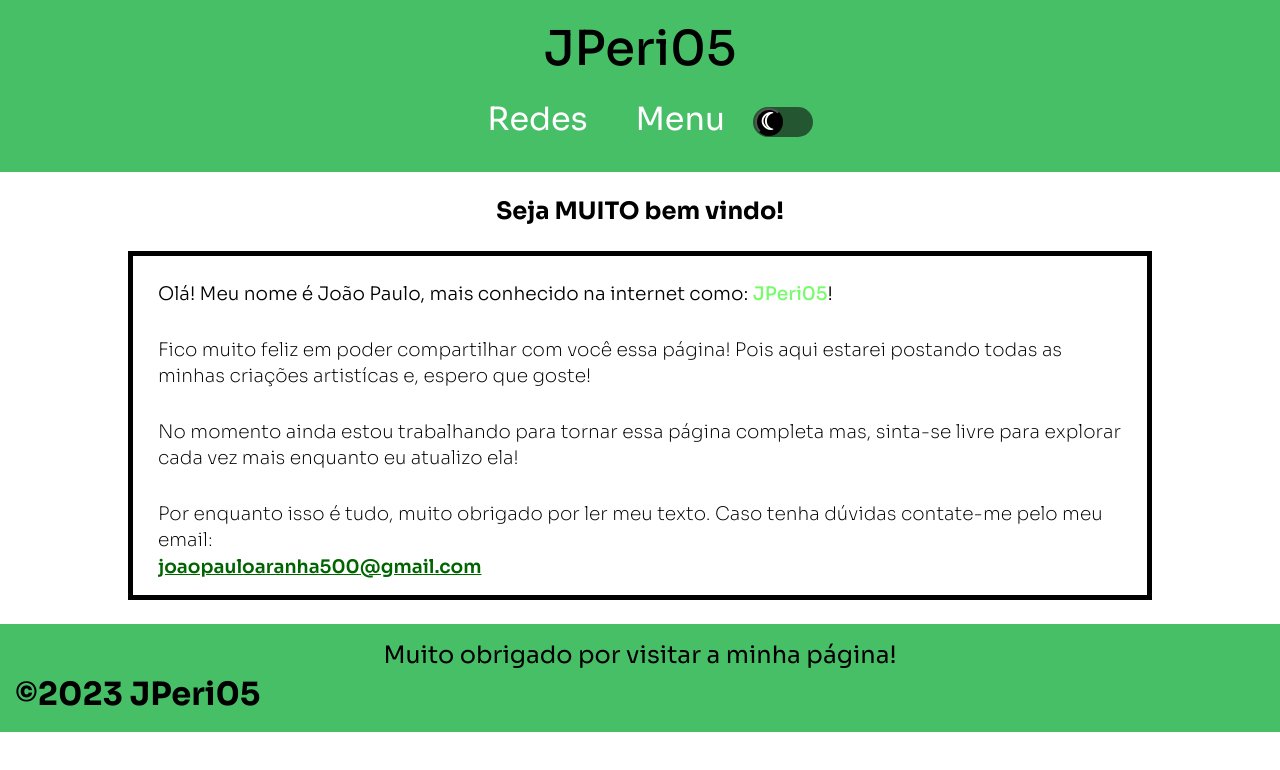
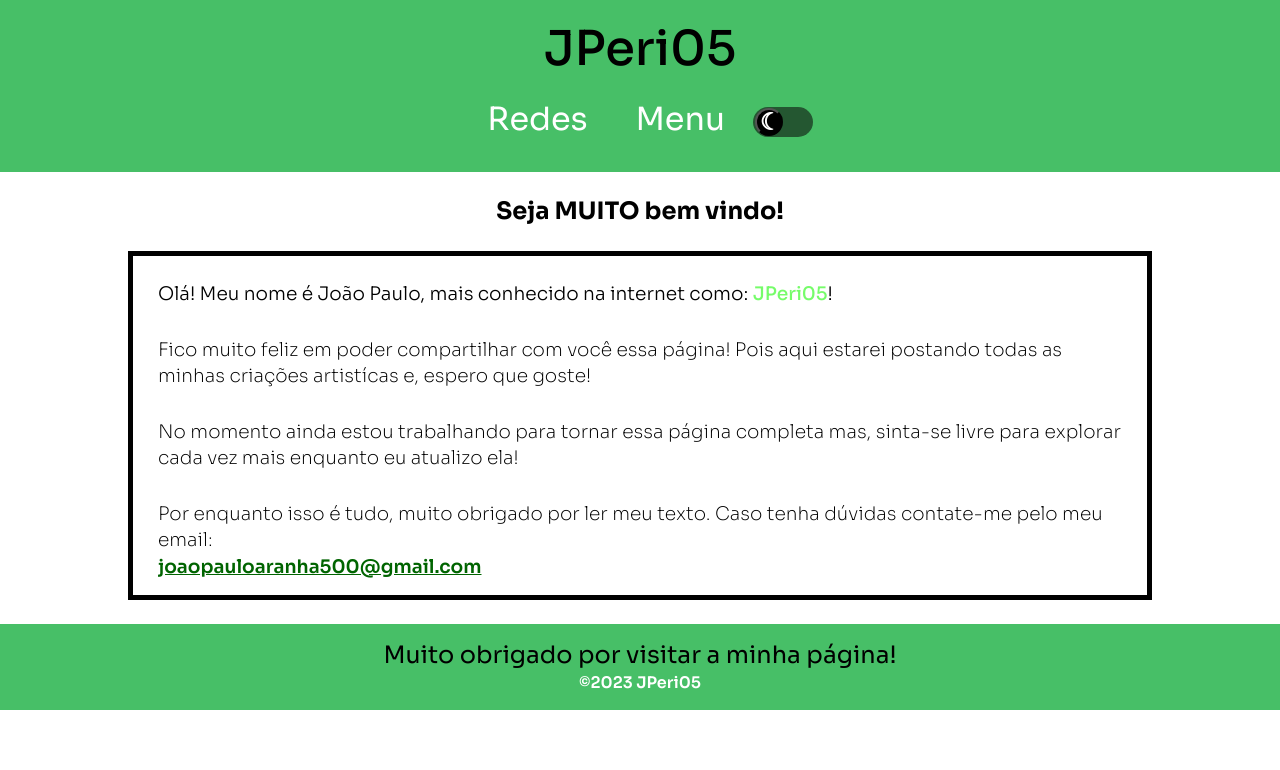
Before and after one commit to JPeri05/Meu_Site_Portifolio, a plain HTML site: page index.html in a window 1280 px wide. Drawn offline with Linux system fonts and the light colour scheme.

Commit message:
update style2.css

```diff
--- a/style2.css
+++ b/style2.css
@@ -247,6 +247,17 @@
     font-size: 1.5rem;
     text-align: center;
     font-weight: 400;
+  }
+    /* Nota de direitos autorais */
+  .copyright {
+    font-size: 1.0rem;
+    text-align: center;
+    font-weight: 600;
+    color: #fff;
+  }
+  /* Variação escura do texto */
+  .dark-mode .copyright {
+    color: #000;
   }
   /* Tabela da página Sobre-mim */
   .table-sobre {
```
